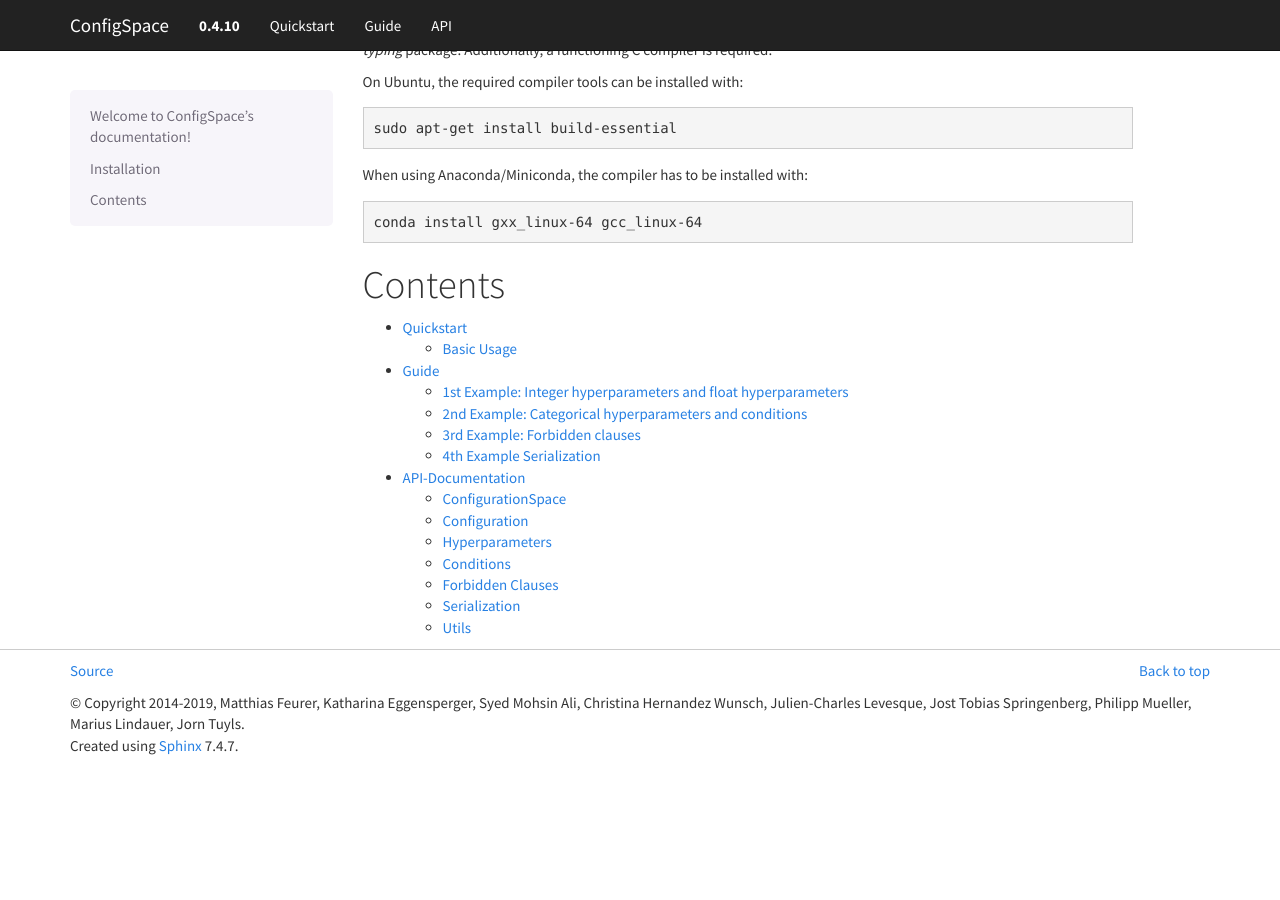
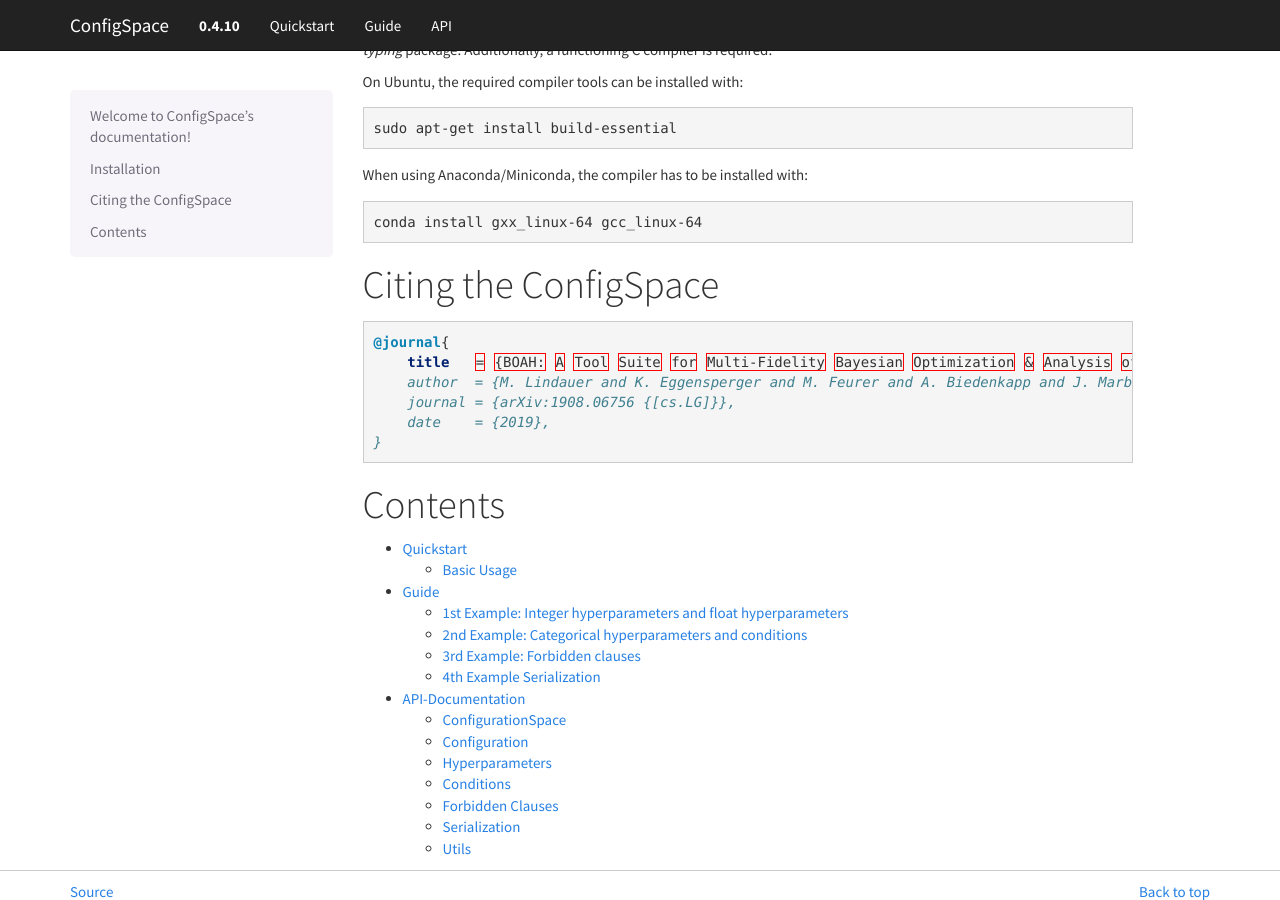
Before and after one commit to automl/ConfigSpace, a Sphinx documentation site: the page built from docs/source/index.rst, in a window 1280 px wide and 900 px high, scrolled down 849 px. Built offline with Sphinx 7.4.7, drawn with Linux system fonts in a browser that asks for light colours; pages that are not in the unit, such as notebooks, are missing from menus; the version number is read from the project's files by our own code; before the commit the page ends 1615 px from its top, so only the background shows below that.

Commit message:
add what to cite

```diff
--- a/docs/source/index.rst
+++ b/docs/source/index.rst
@@ -70,6 +70,19 @@
     conda install gxx_linux-64 gcc_linux-64
 
 
+Citing the ConfigSpace
+======================
+
+.. code:: bibtex
+
+   @journal{
+       title   = {BOAH: A Tool Suite for Multi-Fidelity Bayesian Optimization & Analysis of Hyperparameters},
+       author  = {M. Lindauer and K. Eggensperger and M. Feurer and A. Biedenkapp and J. Marben and P. Müller and F. Hutter},
+       journal = {arXiv:1908.06756 {[cs.LG]}},
+       date    = {2019},
+   }
+
+
 Contents
 ========
 
```
Also changed, not shown: README.md (+11 -0 lines).
